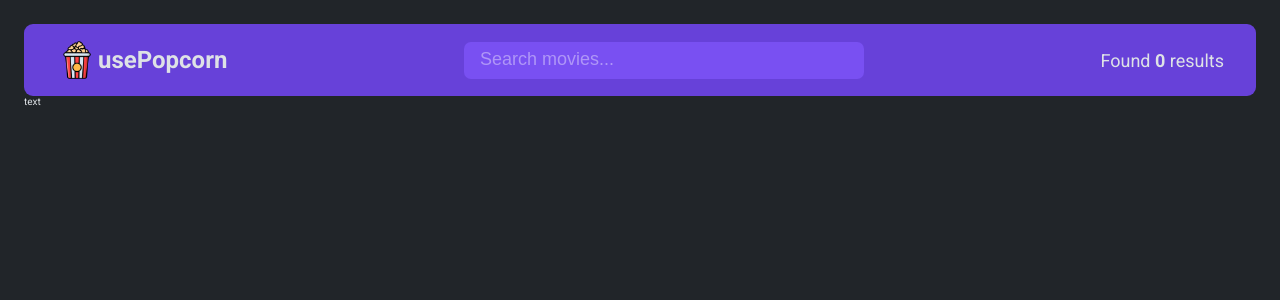
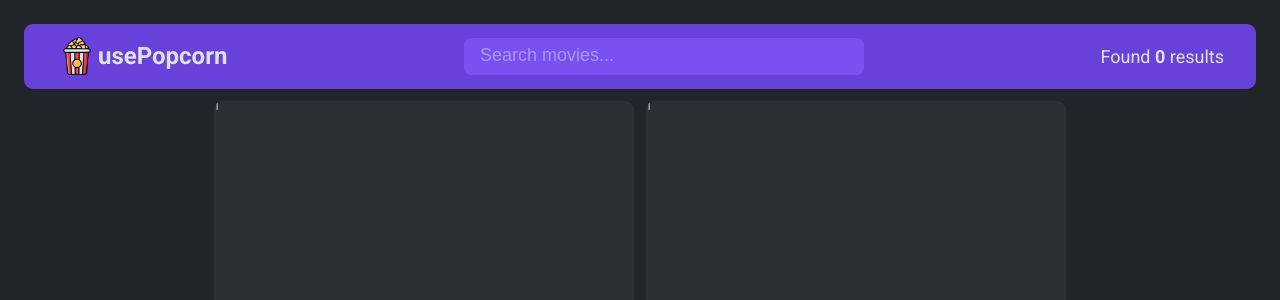
Before and after one commit to SahakKDev/use-popcorn, a React (Vite) app: page / in a window 1280 px wide. Shown: the top 300 px of the page. Built offline with nearby package versions, Linux system fonts and the light colour scheme.

Commit message:
initialize movies' boxes

```diff
--- a/src/App.css
+++ /dev/null
@@ -1,3 +0,0 @@
-.text {
-  color: blue;
-}
--- a/src/App.jsx
+++ b/src/App.jsx
@@ -1,11 +1,16 @@
-import './App.css';
-import Header from './components/Header';
+import Header from './components/Header/Header';
+import MoviesBox from './components/MoviesBox';
+
+import styles from './App.module.css';
 
 export default function App() {
   return (
-    <>
+    <div className={styles.root}>
       <Header />
-      <p>text</p>
-    </>
+      <main className={styles.main}>
+        <MoviesBox />
+        <MoviesBox />
+      </main>
+    </div>
   );
 }
--- /dev/null
+++ b/src/App.module.css
@@ -0,0 +1,13 @@
+.root {
+  display: flex;
+  flex-direction: column;
+  height: 95vh;
+}
+
+.main {
+  display: flex;
+  height: 100%;
+  justify-content: center;
+  gap: 1.2rem;
+  margin-top: 1.2rem;
+}
--- a/src/components/Header.jsx
+++ b/src/components/Header/Header.jsx
@@ -1,6 +1,6 @@
 import styles from './Header.module.css';
-import popcornIcon from '../assets/popcurn.png';
-import Search from './Search';
+import popcornIcon from '../../assets/popcurn.png';
+import Search from '../Search/Search';
 
 export default function Header({ resultsCount = 0 }) {
   return (
--- /dev/null
+++ b/src/components/MoviesBox.jsx
@@ -0,0 +1,5 @@
+import styles from './MoviesBox.module.css'
+
+export default function MoviesBox() {
+  return <div className={styles.box}>1</div>
+}
--- /dev/null
+++ b/src/components/MoviesBox.module.css
@@ -0,0 +1,8 @@
+.box {
+  width: 42rem;
+  max-width: 42rem;
+  background-color: var(--background-color-500);
+  border-radius: 0.9rem;
+  overflow: auto;
+  position: relative;
+}
--- a/src/index.css
+++ b/src/index.css
@@ -13,12 +13,13 @@ html {
 :root {
   --primary-color: #6741d9;
   --primary-color-light: #7950f2;
-  --background-color: #212529;
+  --background-color-500: #2b3035;
+  --background-color-900: #212529;
   --text-color: #dee2e6;
 }
 
 body {
-  background-color: var(--background-color);
+  background-color: var(--background-color-900);
   color: var(--text-color);
   padding: 2.4rem;
   font-family: 'Roboto', sans-serif;
```
Also changed, not shown: src/components/Header/Header.module.css (renamed from src/components/Header.module.css), src/components/Search/Search.jsx (renamed from src/components/Search.jsx), src/components/Search/Search.module.css (renamed from src/components/Search.module.css).
